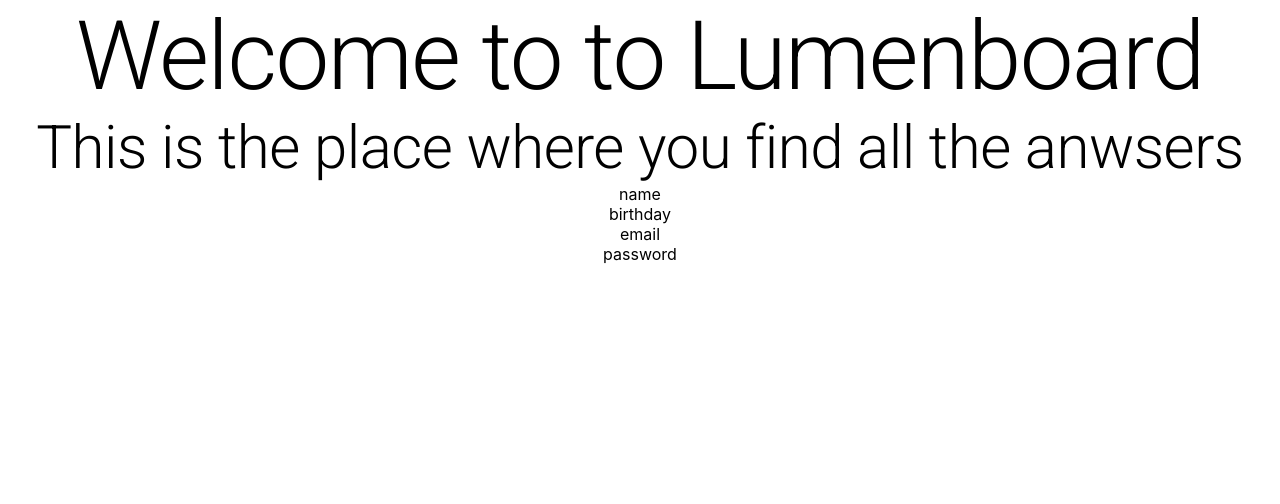
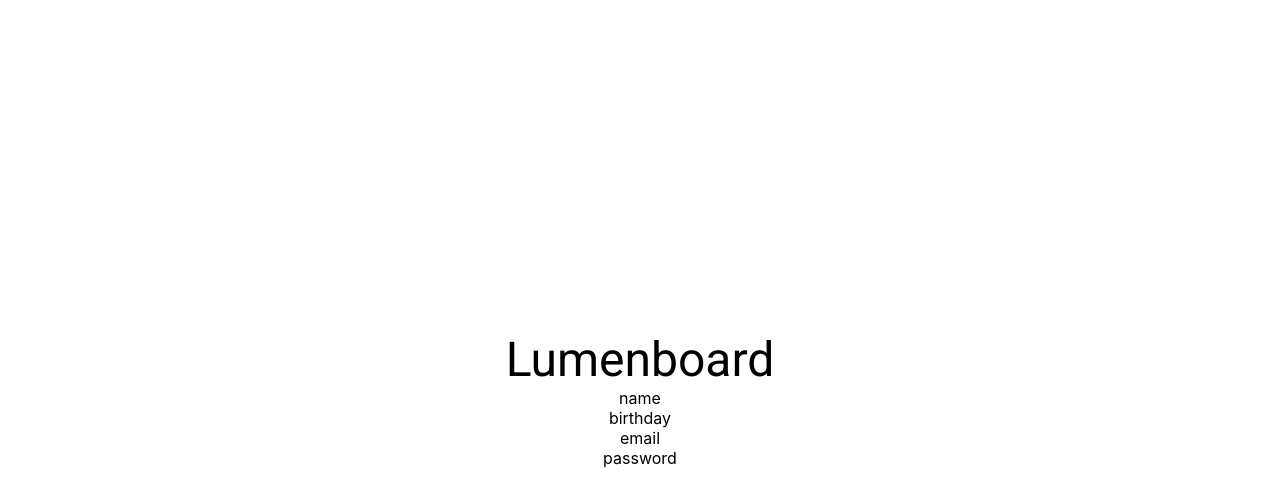
Before and after one commit to xerxes23/lumen-client, a React (Create React App) app: page /signup in a window 1280 px wide. Shown: the top 504 px of the page. Built offline with nearby package versions, Linux system fonts and the light colour scheme.

Commit message:
Added Landing component. :wq :qw

```diff
--- a/package.json
+++ b/package.json
@@ -5,6 +5,7 @@
   "dependencies": {
     "@material-ui/core": "^4.11.2",
     "@material-ui/icons": "^4.11.2",
+    "@material-ui/styles": "^4.11.2",
     "@reduxjs/toolkit": "^1.5.0",
     "@testing-library/jest-dom": "^5.11.4",
     "@testing-library/react": "^11.1.0",
--- /dev/null
+++ b/src/colorTheme.js
@@ -0,0 +1,18 @@
+import { createMuiTheme } from "@material-ui/core/styles";
+
+export const theme = createMuiTheme({
+	palette: {
+		primary: {
+			light: "#757ce8",
+			main: "#3f50b5",
+			dark: "#002884",
+			contrastText: "#fff",
+		},
+		secondary: {
+			light: "#ff7961",
+			main: "#f44336",
+			dark: "#ba000d",
+			contrastText: "#000",
+		},
+	},
+});
--- a/src/components/landing/Landing.js
+++ b/src/components/landing/Landing.js
@@ -1,18 +1,27 @@
-import { Link, Route, Switch } from "react-router-dom";
+import { Container, Typography } from "@material-ui/core";
+import { Route, Switch } from "react-router-dom";
 
 import { Login } from "./login/Login";
 import React from "react";
 import { SignUp } from "./signup/SignUp";
-import { Typography } from "@material-ui/core";
+import { makeStyles } from "@material-ui/core/styles";
+
+const useStyles = makeStyles({
+	root: {
+		display: "flex",
+		flexDirection: "column",
+		justifyContent: "center",
+		alignItems: "center",
+		height: "100vh",
+	},
+});
 
 export default function Landing() {
+	const classes = useStyles();
+
 	return (
-		<>
-			<Typography variant="h1">Welcome to to Lumenboard</Typography>
-			<Typography variant="h2">
-				This is the place where you find all the anwsers
-			</Typography>
-
+		<Container className={classes.root}>
+			<Typography variant="h3">Lumenboard</Typography>
 			<Switch>
 				<Route path="/signup">
 					<SignUp />
@@ -22,6 +31,6 @@ export default function Landing() {
 					<Login />
 				</Route>
 			</Switch>
-		</>
+		</Container>
 	);
 }
--- a/src/index.js
+++ b/src/index.js
@@ -4,13 +4,17 @@ import App from "./App";
 import React from "react";
 import ReactDOM from "react-dom";
 import { BrowserRouter as Router } from "react-router-dom";
+import { ThemeProvider } from "@material-ui/core/styles";
 import reportWebVitals from "./reportWebVitals";
+import { theme } from "./colorTheme";
 
 ReactDOM.render(
 	<React.StrictMode>
-		<Router>
-			<App />
-		</Router>
+		<ThemeProvider theme={theme}>
+			<Router>
+				<App />
+			</Router>
+		</ThemeProvider>
 	</React.StrictMode>,
 	document.getElementById("root")
 );
```
Also changed, not shown: 1 other file (tests, documents, lock files or other folders).
